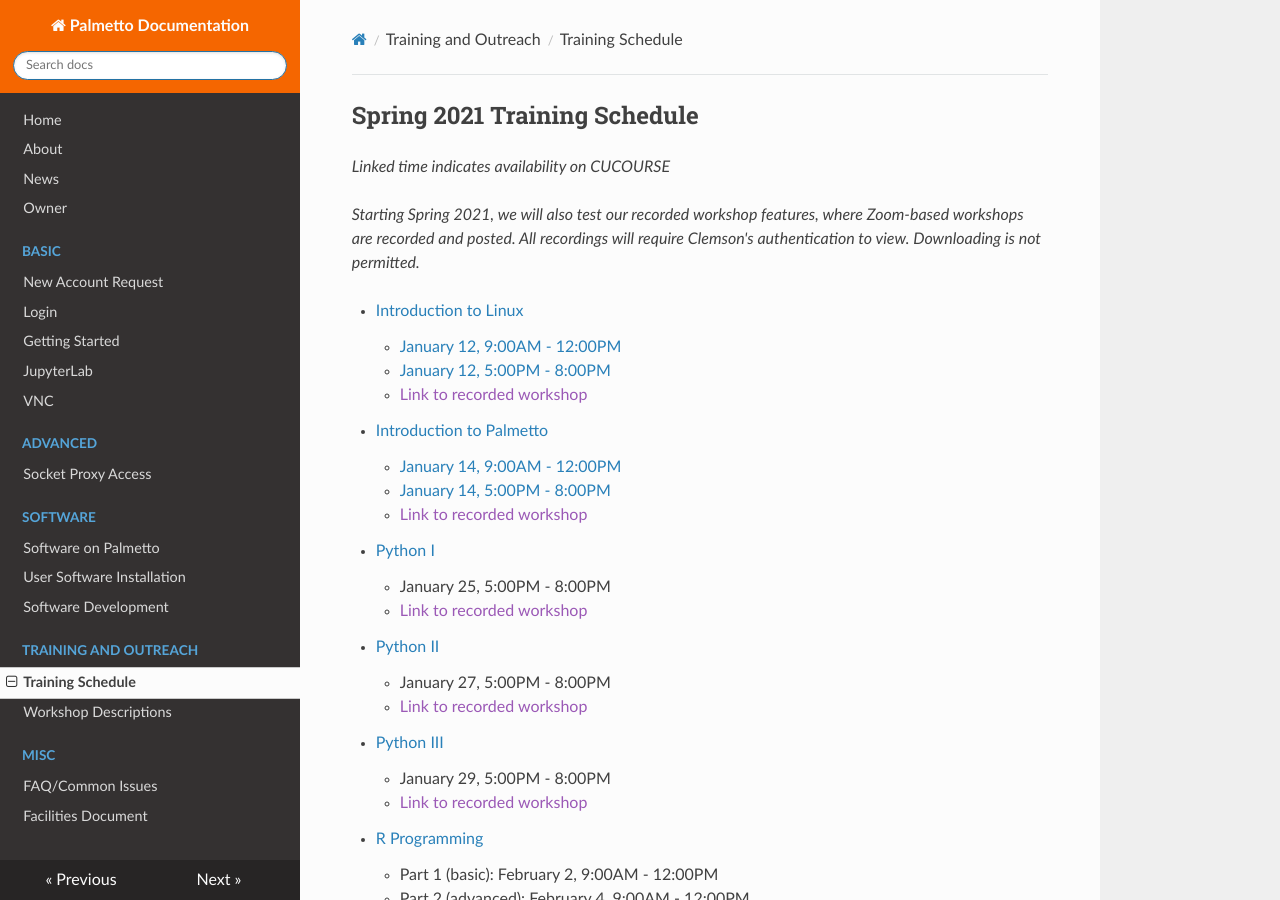
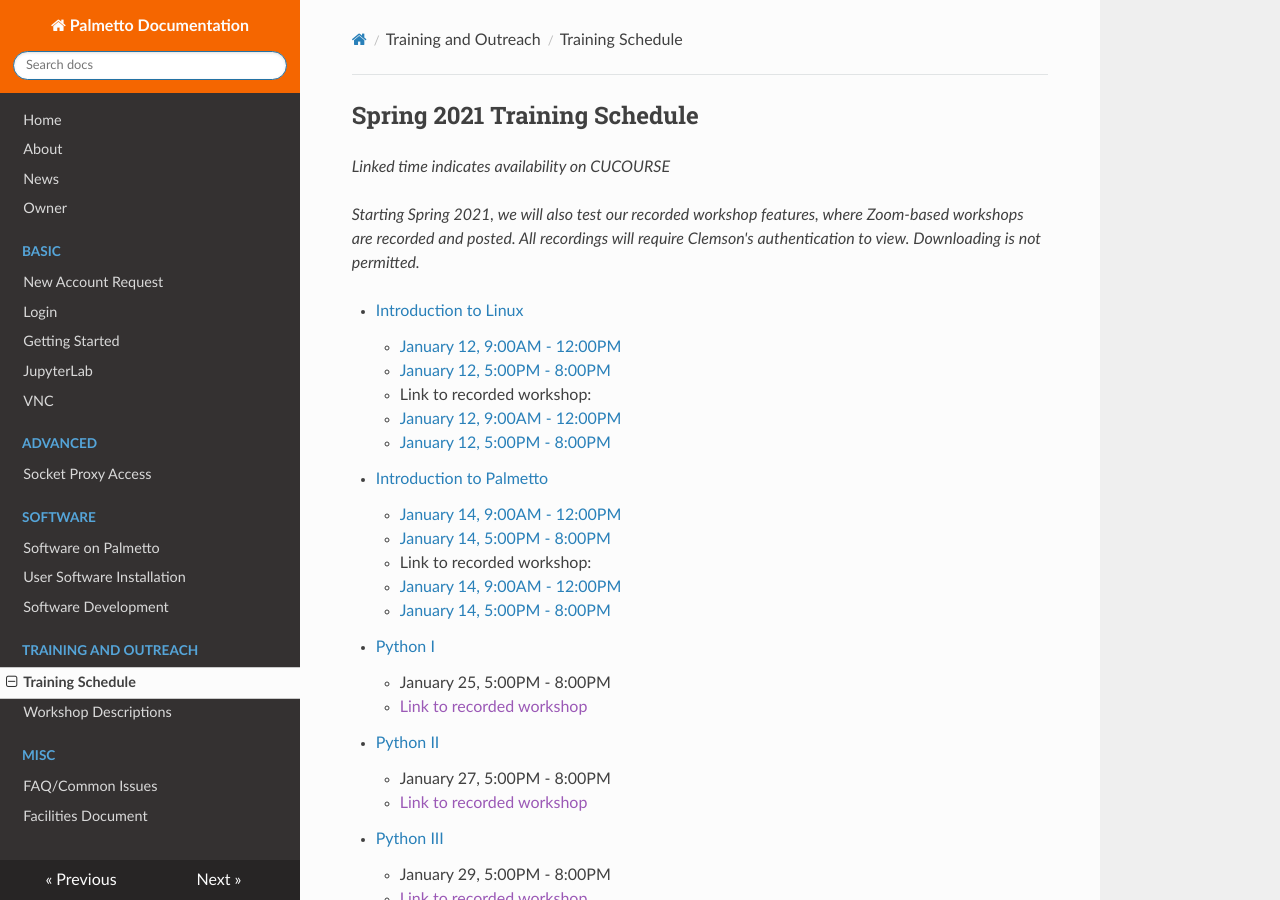
Before and after one commit to clemsonciti/palmetto-documentation, an MkDocs documentation site: the page built from docs/training/schedule.md, in a window 1280 px wide and 900 px high. Built offline with MkDocs 1.6.1, drawn with Linux system fonts in a browser that asks for light colours; nearby versions of some CDN libraries.

Commit message:
Update schedule.md

```diff
--- a/docs/training/schedule.md
+++ b/docs/training/schedule.md
@@ -9,11 +9,15 @@ require Clemson's authentication to view. Downloading is not permitted.*
 - [Introduction to Linux](workshop.md#introduction-to-linux)
     - [January 12, 9:00AM - 12:00PM](https://cucourse.app.clemson.edu/it-training/sessions.php)
     - [January 12, 5:00PM - 8:00PM](https://cucourse.app.clemson.edu/it-training/sessions.php)
-    - [Link to recorded workshop]()
+    - Link to recorded workshop:
+      - [January 12, 9:00AM - 12:00PM](https://clemson.zoom.us/rec/share/G0dgZqiMYzo_AYbGoA0TD3liLCZJ3IlWjBJXUj9a1Rl627fEBu12D4-0ZEuiLoci.ssdkbiEEIKG7dTrF)
+      - [January 12, 5:00PM - 8:00PM](https://clemson.zoom.us/rec/share/ny6FflD84EGH01t1KC0uQy9yPOdGWB5ASQOFBcDDGYltHP85egrk2rt3z1C2i0o1.xM7rq6if5rsOyOYq)
 - [Introduction to Palmetto](workshop.md#introduction-to-research-computing-on-palmetto-cluster)
     - [January 14, 9:00AM - 12:00PM](https://cucourse.app.clemson.edu/it-training/sessions.php)
     - [January 14, 5:00PM - 8:00PM](https://cucourse.app.clemson.edu/it-training/sessions.php)
-    - [Link to recorded workshop]()
+    - Link to recorded workshop:
+      - [January 14, 9:00AM - 12:00PM](https://clemson.zoom.us/rec/share/dvMG9HRl-M_zhV8kq9dpqBUOrfSemxu9WRrBoTKZEdZr9ibIJPTFZytxsDr_pE9y.emfReey85A6GQ6qf?startTime=1610633630000)
+      - [January 14, 5:00PM - 8:00PM](https://clemson.zoom.us/rec/share/RMGiCFT2os9MMR9eY8ws2frx4nJeO87JFhZYQ0FwDG5oyOv-4r7wlWXbcNvUfayi.5iNweSi_3O_1G3H0)
 - [Python I](workshop.md#introduction-to-programming-in-python)
     - January 25, 5:00PM - 8:00PM
     - [Link to recorded workshop]()
```
